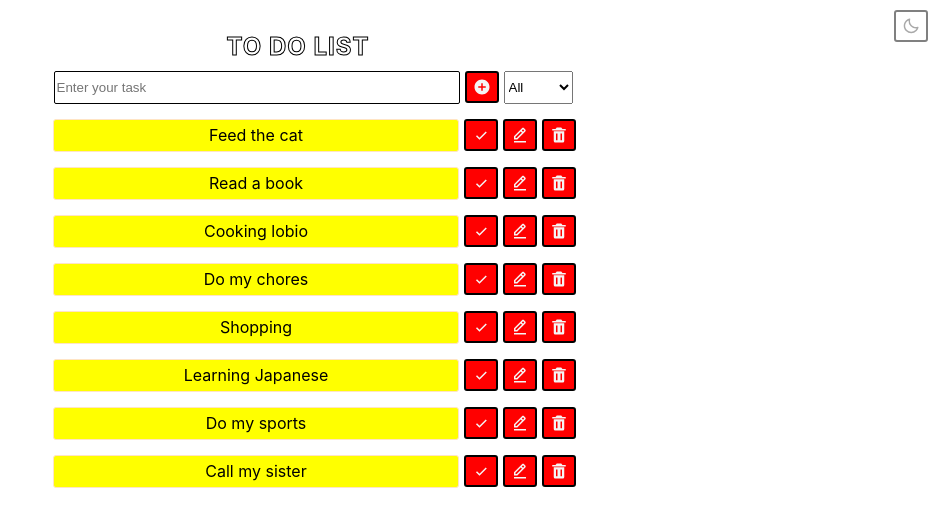
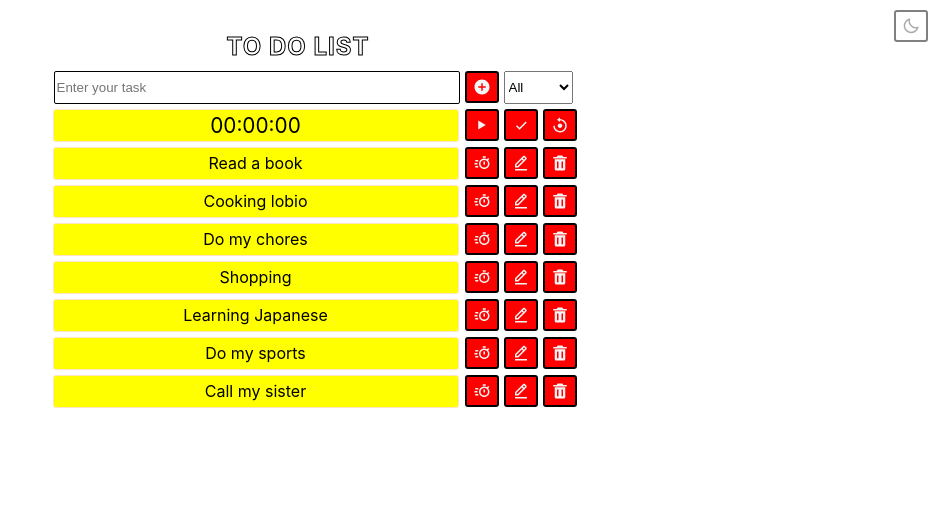
Before and after one commit to DenisLAvrov14/todo-list, a React (Create React App) app: page / in a window 1280 px wide. Both pictures are taken after a click on the button 823 px from the left and 135 px from the top of the page. Shown: the top 526 px of the page, without its empty margins (342-1280 px from the left). Built offline with nearby package versions, Linux system fonts and the light colour scheme.

Commit message:
Timer
All timer functional in TODO list

```diff
--- a/src/App.css
+++ b/src/App.css
@@ -57,7 +57,8 @@ ul {
 }
 
 li {
-  padding-top: 15px;
+  /* padding-top: 15px; */
+  margin-top: 5px;
   display: flex;
   flex-direction: row;
   justify-content: center;
--- /dev/null
+++ b/src/components/Timer/Timer.module.css
@@ -0,0 +1,33 @@
+.timerContainer {
+  display: flex;
+  flex-direction: column;
+  align-items: flex-start;
+  padding: 10px;
+  border: 1px solid #ccc;
+  border-radius: 5px;
+  margin: 10px 0;
+}
+
+.timerDisplay {
+  font-size: 1.5em;
+  margin-bottom: 10px;
+}
+
+.timerButtons {
+  display: flex;
+  gap: 10px;
+}
+
+.timerButton {
+  padding: 5px 10px;
+  font-size: 1em;
+  border: none;
+  border-radius: 3px;
+  cursor: pointer;
+  background-color: #007bff;
+  color: white;
+}
+
+.timerButton:hover {
+  background-color: #0056b3;
+}
--- /dev/null
+++ b/src/models/SaveTaskTimeParams.ts
@@ -0,0 +1,4 @@
+export type SaveTaskTimeParams = {
+  taskId: string;
+  time: number;
+};
--- /dev/null
+++ b/src/models/Timer.ts
@@ -0,0 +1,4 @@
+export type TimerProps = {
+  taskId: string;
+  onSaveTime: (taskId: string, time: number) => void;
+};
--- a/src/modules/TaskDeck/TaskDeck.module.css
+++ b/src/modules/TaskDeck/TaskDeck.module.css
@@ -6,25 +6,46 @@
   align-items: center;
 }
 
+.taskItem {
+  display: flex;
+  align-items: center;
+  width: 100%;
+  justify-content: center;
+}
+
 .taskContainer {
   display: flex;
   align-items: center;
-  justify-content: center;
   background-color: yellow;
   border: 1px solid bisque;
   width: 404px;
-  height: 31px;
+  height: 31px; /* Устанавливаем высоту для контейнера задачи */
   border-radius: 3px;
   margin-right: 5px;
   cursor: pointer;
 }
 
-/* .task-container.done {
-  text-decoration: line-through;
-  color: grey;
-} */
-
 .buttons {
   display: flex;
   align-items: center;
+  margin-top: 5px;
+  margin-left: 1px;
 }
+
+.timerContainer {
+  flex: 1;
+  display: flex;
+  justify-content: center;
+  align-items: center;
+  height: 31px; /* Устанавливаем высоту для контейнера таймера */
+}
+
+.timerDisplay {
+  font-size: 1.3em;
+  text-align: center;
+}
+
+li {
+  list-style: none;
+  height: 31px; /* Устанавливаем высоту для элемента списка */
+}
--- a/src/modules/TaskDeck/TaskDeck.tsx
+++ b/src/modules/TaskDeck/TaskDeck.tsx
@@ -1,10 +1,14 @@
-import React, { ChangeEvent, useCallback, useState } from "react";
+import React, { ChangeEvent, useCallback, useState, useEffect } from "react";
 import {
     BiSolidTrash,
     BiTask,
     BiTaskX,
     BiEditAlt,
     BiCheck,
+    BiPlay,
+    BiPause,
+    BiReset,
+    BiTimer
 } from "react-icons/bi";
 import styles from "./TaskDeck.module.css";
 import { Task } from "../../models/Task";
@@ -25,14 +29,15 @@ const TaskDeck: React.FC<Props> = (props) => {
 
     const [isEdit, setIsEdit] = useState<boolean>(false);
     const [inputEdit, setInputEdit] = useState<string>(task.description);
+    const [isTimerRunning, setIsTimerRunning] = useState<boolean>(false);
+    const [isTimerVisible, setIsTimerVisible] = useState<boolean>(false);
+    const [time, setTime] = useState(0);
+    const [isRunning, setIsRunning] = useState(false);
+    const [timerStarted, setTimerStarted] = useState<boolean>(false);
 
     const handleEdit = useCallback(() => {
         setIsEdit((prev) => !prev);
     }, []);
-
-    // const handleDelete = useCallback(() => {
-    //     dispatch(removeTask(task.id));
-    // }, [dispatch, task.id]);
 
     const taskId = task.id;
     const queryClient = useQueryClient();
@@ -49,7 +54,7 @@ const TaskDeck: React.FC<Props> = (props) => {
     });
 
     const onDeleteTask = useCallback(async () => {
-        const deleteTask = await mutationDelete.mutate(taskId);
+        await mutationDelete.mutate(taskId);
     }, [mutationDelete, taskId]);
 
     const handleSave = useCallback(() => {
@@ -83,36 +88,78 @@ const TaskDeck: React.FC<Props> = (props) => {
 
     const handleIsDone = useCallback(
         async (event: React.MouseEvent<HTMLButtonElement>) => {
-            const markAsDone = await mutationAsDone.mutate(taskId);
+            setIsTimerRunning(true);
+            setIsTimerVisible(true);
+            setTimerStarted(true);
         },
-        [mutationAsDone, taskId]
+        []
     );
 
-    // const handleIsDone = useCallback(() => {
-    //     dispatch(
-    //         editTask({
-    //             ...task,
-    //             isDone: !task.isDone,
-    //         })
-    //     );
-    // }, [dispatch]);
+    const mutationSaveTime = useMutation({
+        mutationFn: async ({ taskId, time }: { taskId: string, time: number }) => {
+            const result = await todosService.saveTaskTime({ taskId, time });
+            return result;
+        },
+        onSuccess: () => {
+            queryClient.invalidateQueries({ queryKey: ["todos"] });
+        },
+    });
 
-    const renderEditButton = useCallback(() => {
-        if (!isEdit) {
+    const saveTime = (taskId: string, time: number) => {
+        mutationSaveTime.mutate({ taskId, time });
+    };
+
+    const handleStop = async (event: React.MouseEvent<HTMLButtonElement>) => {
+        setIsTimerRunning(false);
+        setIsTimerVisible(false);
+        await mutationAsDone.mutate(taskId);
+    };
+
+    const handleReset = () => {
+        setIsTimerRunning(false);
+        setIsTimerVisible(false);
+        setTime(0);
+        saveTime(taskId, 0); // Resetting time to 0
+    };
+
+    const handlePlayPause = () => {
+        setIsRunning(prevIsRunning => !prevIsRunning);
+    };
+
+    useEffect(() => {
+        let interval: NodeJS.Timeout;
+        if (isRunning) {
+            interval = setInterval(() => {
+                setTime(prevTime => prevTime + 1);
+            }, 1000);
+        }
+        return () => clearInterval(interval);
+    }, [isRunning]);
+
+    const toggleTimerVisibility = () => {
+        if (timerStarted) {
+            setIsTimerVisible(!isTimerVisible);
+        }
+    };
+
+    const renderButtons = () => {
+        if (isTimerVisible) {
             return (
                 <>
-                    <IconButton onClick={handleIsDone}>
-                        <BiCheck title="Done" />
+                    <IconButton onClick={handlePlayPause}>
+                        {isRunning ? <BiPause title="Pause" /> : <BiPlay title="Play" />}
                     </IconButton>
-                    <IconButton onClick={handleEdit}>
-                        <BiEditAlt title="Edit" />
+                    <IconButton onClick={handleStop}>
+                        <BiCheck title="Stop and Mark as Done" />
                     </IconButton>
-                    <IconButton onClick={onDeleteTask}>
-                        <BiSolidTrash title="Trash can" />
+                    <IconButton onClick={handleReset}>
+                        <BiReset title="Reset" />
                     </IconButton>
                 </>
             );
         }
+
+        if (isEdit) {
             return (
                 <>
                     <IconButton onClick={handleSave}>
@@ -123,20 +170,40 @@ const TaskDeck: React.FC<Props> = (props) => {
                     </IconButton>
                 </>
             );
-    }, [isEdit, handleEdit, handleSave, handleCancel]);
+        }
 
         return (
-        <li>
-            <div>
-                {!isEdit && (
-                    <div className={styles.taskContainer}>{task.description}</div>
-                )}
+            <>
+                <IconButton onClick={handleIsDone}>
+                    <BiTimer title="Start" />
+                </IconButton>
+                <IconButton onClick={handleEdit}>
+                    <BiEditAlt title="Edit" />
+                </IconButton>
+                <IconButton onClick={onDeleteTask}>
+                    <BiSolidTrash title="Trash can" />
+                </IconButton>
+            </>
+        );
+    };
+
+    return (
+        <div className={styles.taskItem}>
+            <li className={styles.taskContainer} onClick={toggleTimerVisibility}>
+                <div className={styles.taskContent}>
+                    {!isEdit && !isTimerVisible && task.description}
                     {isEdit && (
                         <TaskInput autoFocus value={inputEdit} onChange={handleChangeInput} />
                     )}
+                    {isTimerVisible && (
+                        <div className={styles.timerContainer}>
+                            <p className={styles.timerDisplay}>{new Date(time * 1000).toISOString().substr(11, 8)}</p>
                         </div>
-            <div className={styles.buttons}>{renderEditButton()}</div>
+                    )}
+                </div>
             </li>
+            <div className={styles.buttons}>{renderButtons()}</div>
+        </div>
     );
 };
 
--- a/src/services/todos.service.ts
+++ b/src/services/todos.service.ts
@@ -1,3 +1,4 @@
+import { SaveTaskTimeParams } from "../models/SaveTaskTimeParams";
 import { Task } from "../models/Task";
 import { mocks as rawMocks } from "../moks/moks";
 
@@ -87,6 +88,19 @@ class TodosService {
   }
 
   // editTask, taskIsDone, save добавить
+
+  async saveTaskTime({ taskId, time }: SaveTaskTimeParams) {
+    const taskIndex = mocks.findIndex((task) => task.id === taskId);
+    if (taskIndex !== -1) {
+      // Here we simulate saving time to the task; in a real application, this would be a different structure
+      return resolveWithValue<{ taskId: string; time: number }>(
+        { taskId, time },
+        1000
+      );
+    } else {
+      return rejectWithValue("Task not found", 1000);
+    }
+  }
 }
 
 export default new TodosService();
```
Also changed, not shown: src/components/Timer/Timer.tsx (added, +46 -0 lines). Lines whose indentation alone changed are shown as unchanged.
